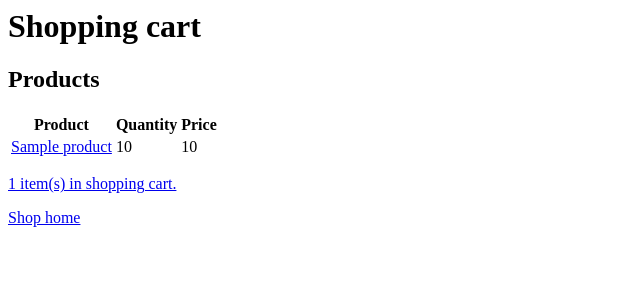
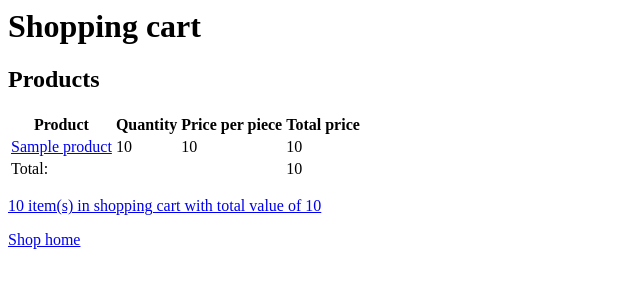
Before and after one commit to dokterbob/basic-webshop, a Django app: template templates/basic_webshop/cart_detail.html in a window 1280 px wide. Shown: the top 300 px of the page, without its empty margins (0-640 px from the left). Run offline with Django 3.2, Linux system fonts and the light colour scheme; the template is opened without the code that fills it: most values are stand-ins (such as "Sample title", 1, 10 or a date in 2020).

Commit message:
Added price calculations to shopping carts and shopping cart items. Also: moved PricedItemBase to the price extension, where it belongs - and changed price field from a Float to a Decimal.

```diff
--- a/templates/basic_webshop/base.html
+++ b/templates/basic_webshop/base.html
@@ -16,10 +16,8 @@
         {% block content %}{% endblock content %}
 
         {% block cart %}
-            {% if cart %}
-                {% with cart.cartitem_set.count as itemcount %}
-                    <p><a href="{% url cart_detail %}">{{ itemcount }} item(s) in shopping cart.</a></p>
-                {% endwith %}
+            {% if cart.get_total_items %}
+                <p><a href="{% url cart_detail %}">{{ cart.get_total_items }} item(s) in shopping cart with total value of {{ cart.get_total_price }}</a></p>
             {% endif %}
         {% endblock cart %}
 
--- a/templates/basic_webshop/cart_detail.html
+++ b/templates/basic_webshop/cart_detail.html
@@ -8,14 +8,16 @@
         <tr>
             <th>Product</th>
             <th>Quantity</th>
-            <th>Price</th>
+            <th>Price per piece</th>
+            <th>Total price</th>
         </tr>
         {% for cartitem in cart.cartitem_set.all %}
             {% with cartitem.product as product %}
             <tr>
                 <td><a href="{{ product.get_absolute_url }}">{{ product }}</a></td>
                 <td>{{ cartitem.quantity }}</td>
-                <td>{{ cartitem.price }}</td>
+                <td>{{ cartitem.get_piece_price }}</td>
+                <td>{{ cartitem.get_total_price }}</td>
             </tr>
             {% endwith %}
         {% empty %}
@@ -23,5 +25,9 @@
                 <td>No products so far.</td>
             </tr>
         {% endfor %}
+        <tr>
+            <td colspan="3">Total:</td>
+            <td>{{ cart.get_total_price }}</td>
+        </tr>
     </table>
 {% endblock content %}
```
